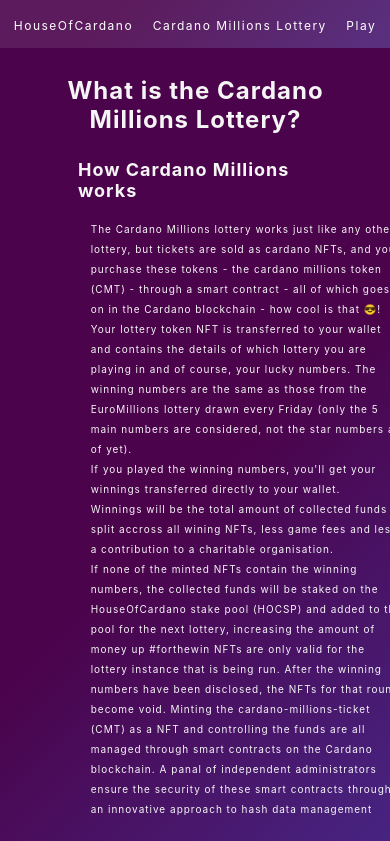
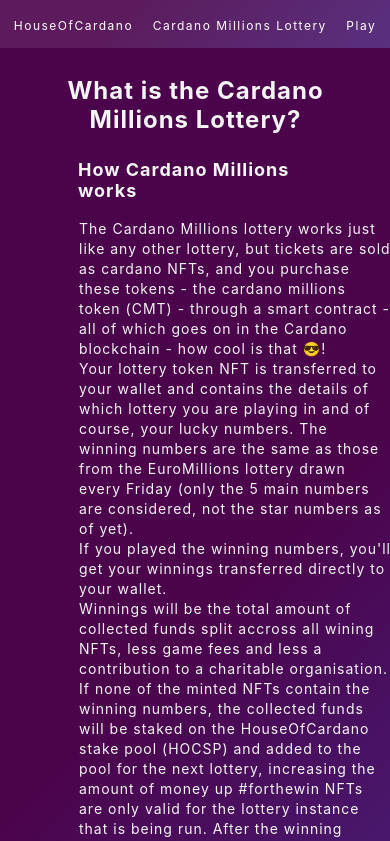
Before and after one commit to House-of-Cardano/HouseOfCardano, a React (Create React App) app: page /cardano-millions-learn in a window 390 px wide. Shown: the top 841 px of the page. Built offline with nearby package versions, Linux system fonts and the light colour scheme.

Commit message:
Update content on learn page

```diff
--- a/src/components/learn/Learn.module.css
+++ b/src/components/learn/Learn.module.css
@@ -165,8 +165,9 @@
     letter-spacing: 1px;
     line-height: 20px;
     text-align: left;
-    margin-left: 2%;
+    margin-left: -1%;
     width: 80%;
+    font-size: 14px;
    }
    .linkStyling {
     color: whitesmoke;
```
